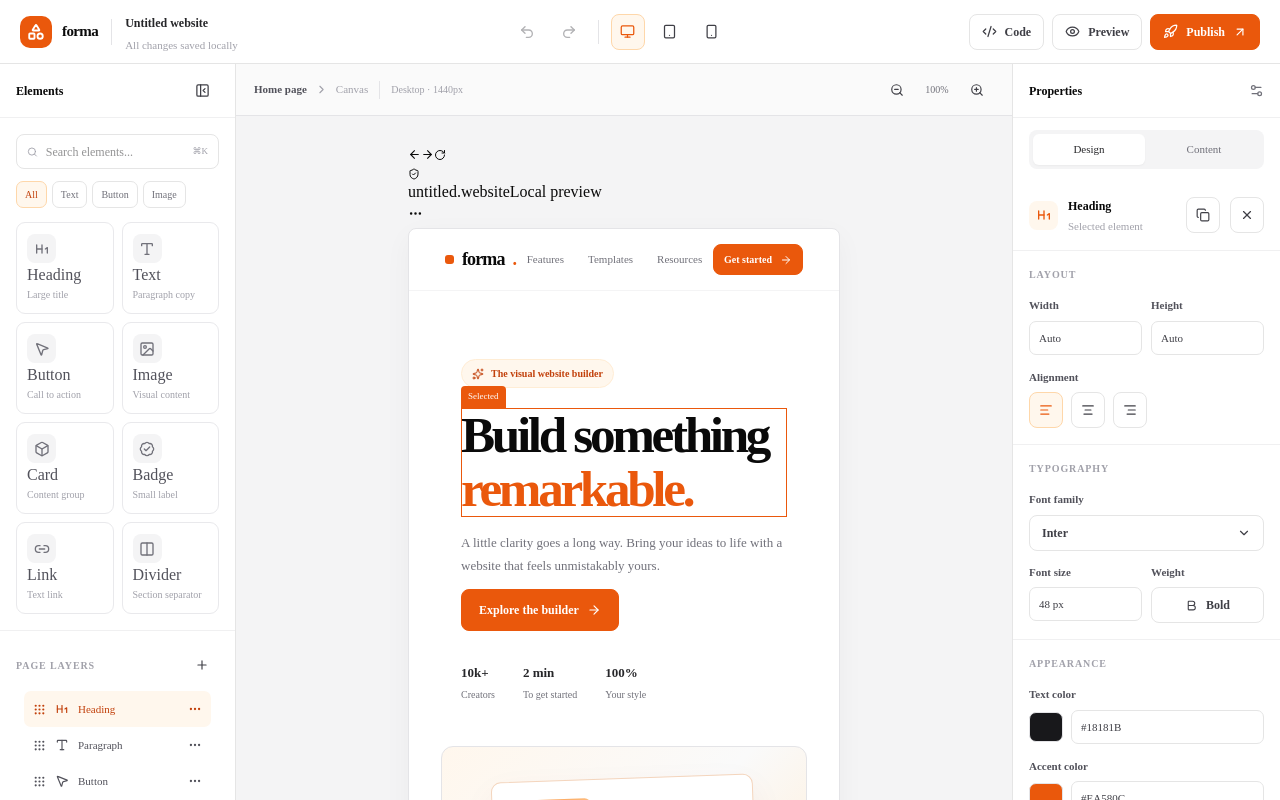
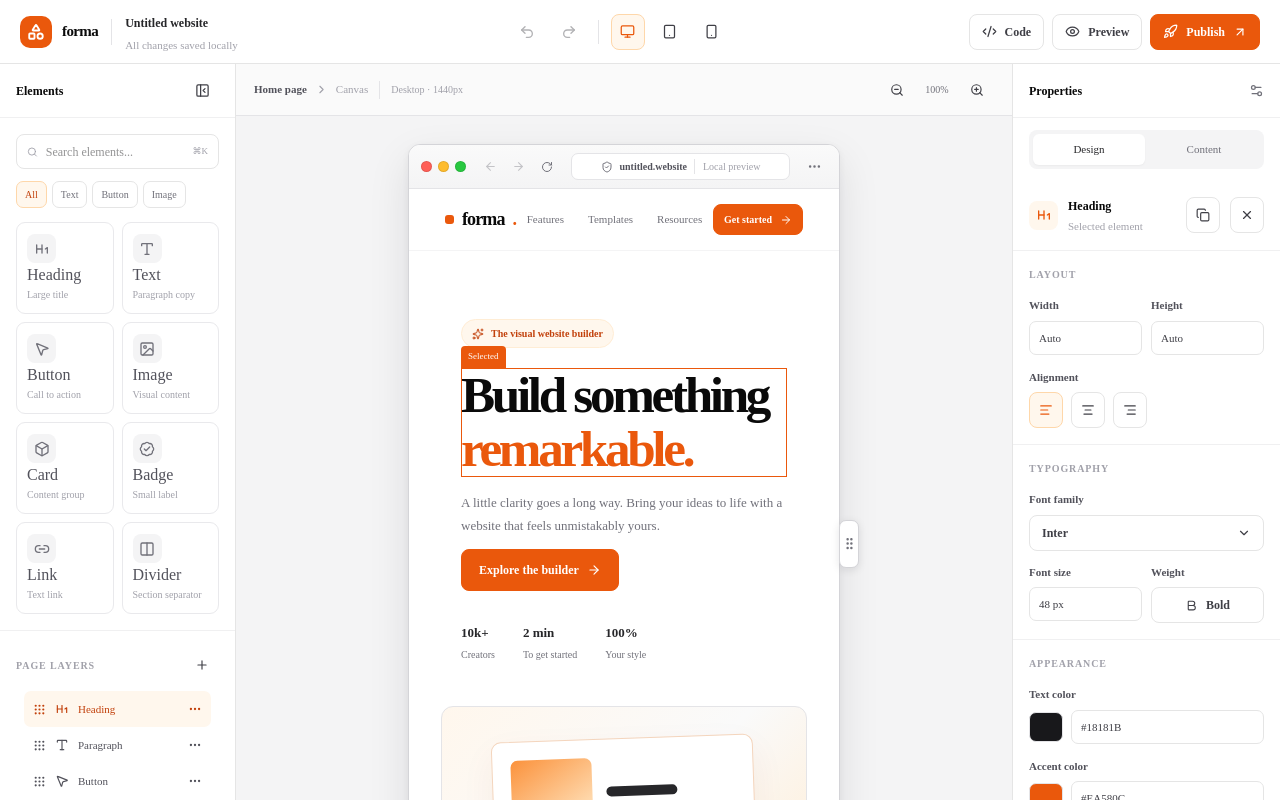
Before and after one commit to julsangelo/website-builder, a Next.js app: page / in a window 1280 px wide. Built offline with nearby package versions, Linux system fonts and the light colour scheme.

Commit message:
style: add mac browser chrome and resizable preview

```diff
--- a/app/globals.css
+++ b/app/globals.css
@@ -20,3 +20,135 @@
     @apply bg-background text-foreground;}
   html {
     @apply font-sans;}}
+
+/* Resizable macOS-style browser frame around the live website preview. */
+.canvas-center {
+  position: relative;
+  justify-content: center;
+  align-items: flex-start;
+  overflow: auto;
+}
+.browser-preview {
+  position: relative;
+  flex: 0 0 auto;
+  min-width: 50%;
+  max-width: 70%;
+  border: 1px solid #d4d4d8;
+  border-radius: 12px;
+  overflow: visible;
+  background: #fff;
+  box-shadow: 0 16px 42px rgb(24 24 27 / 10%), 0 2px 7px rgb(24 24 27 / 5%);
+}
+.browser-chrome {
+  height: 44px;
+  display: flex;
+  align-items: center;
+  gap: 12px;
+  padding: 0 12px;
+  background: linear-gradient(#fafafa, #f4f4f5);
+  border-bottom: 1px solid #e4e4e7;
+  border-radius: 11px 11px 0 0;
+}
+.browser-traffic-lights {
+  display: flex;
+  align-items: center;
+  gap: 6px;
+  flex: 0 0 auto;
+}
+.browser-traffic-lights span {
+  width: 11px;
+  height: 11px;
+  border-radius: 50%;
+  border: 1px solid rgb(0 0 0 / 10%);
+}
+.browser-traffic-lights span:nth-child(1) { background: #ff5f57; }
+.browser-traffic-lights span:nth-child(2) { background: #febc2e; }
+.browser-traffic-lights span:nth-child(3) { background: #28c840; }
+.browser-nav-controls {
+  display: flex;
+  align-items: center;
+  gap: 3px;
+  flex: 0 0 auto;
+}
+.browser-nav-controls button,
+.browser-toolbar-action {
+  width: 25px;
+  height: 25px;
+  display: grid;
+  place-items: center;
+  padding: 0;
+  color: #71717a;
+  border: 0;
+  border-radius: 6px;
+  background: transparent;
+}
+.browser-nav-controls button:hover:not(:disabled),
+.browser-toolbar-action:hover { background: #e4e4e7; color: #27272a; }
+.browser-nav-controls button:disabled { opacity: .38; cursor: default; }
+.browser-address {
+  min-width: 0;
+  height: 27px;
+  flex: 1 1 auto;
+  display: flex;
+  align-items: center;
+  justify-content: center;
+  gap: 7px;
+  padding: 0 10px;
+  border: 1px solid #e4e4e7;
+  border-radius: 7px;
+  background: #fff;
+  color: #71717a;
+  font-size: 10px;
+  white-space: nowrap;
+}
+.browser-address > span:first-of-type { color: #52525b; font-weight: 600; }
+.browser-address-lock {
+  padding-left: 8px;
+  border-left: 1px solid #e4e4e7;
+  color: #a1a1aa;
+}
+.browser-toolbar-action { flex: 0 0 auto; }
+.browser-preview > .site-frame {
+  width: 100%;
+  max-width: none;
+  min-height: 650px;
+  border: 0;
+  border-radius: 0 0 11px 11px;
+  box-shadow: none;
+  overflow: hidden;
+}
+.browser-preview > .site-frame.tablet { max-width: none; }
+.browser-preview > .site-frame.mobile { max-width: none; }
+.browser-resize-handle {
+  position: absolute;
+  z-index: 5;
+  top: 50%;
+  right: -10px;
+  transform: translate(50%, -50%);
+  display: grid;
+  place-items: center;
+  width: 20px;
+  height: 48px;
+  padding: 0;
+  color: #71717a;
+  background: #fff;
+  border: 1px solid #d4d4d8;
+  border-radius: 7px;
+  box-shadow: 0 2px 8px rgb(24 24 27 / 10%);
+  cursor: col-resize;
+  touch-action: none;
+}
+.browser-resize-handle:hover,
+.browser-resize-handle:focus-visible {
+  color: var(--orange);
+  border-color: #fdba74;
+}
+@media (max-width: 700px) {
+  .browser-preview { min-width: 50%; max-width: 70%; }
+  .browser-chrome { gap: 5px; padding: 0 7px; }
+  .browser-nav-controls { display: none; }
+  .browser-address { font-size: 9px; padding: 0 5px; }
+  .browser-address-lock { display: none; }
+  .browser-traffic-lights { gap: 3px; }
+  .browser-traffic-lights span { width: 8px; height: 8px; }
+}
```
